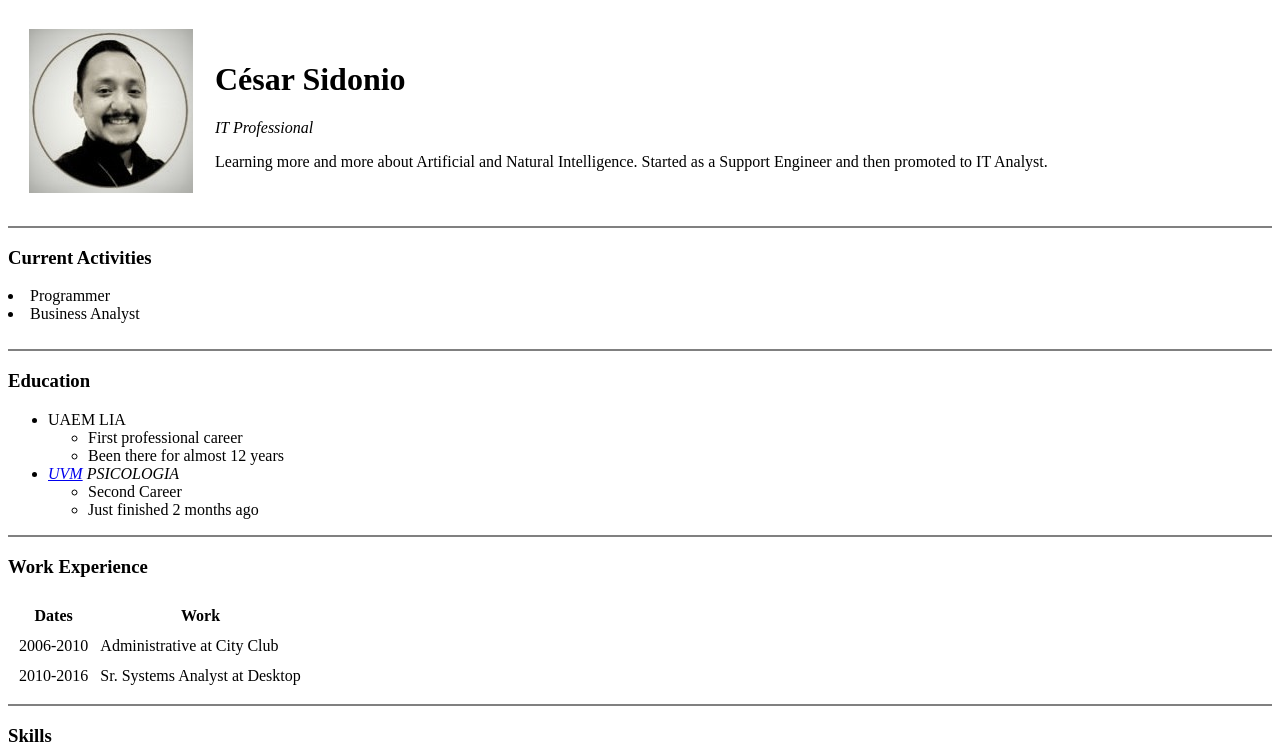
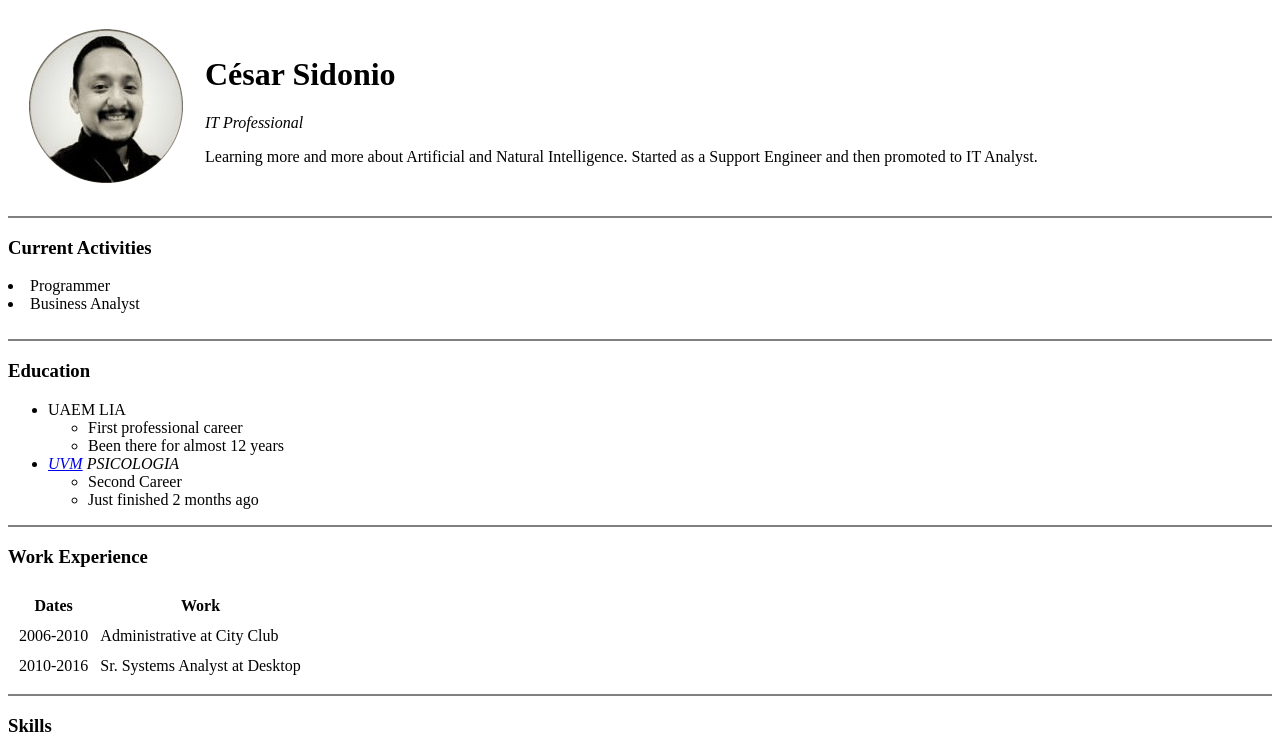
Before and after one commit to kyoiverson/cv, a plain HTML site: page index.html in a window 1280 px wide. Shown: the top 753 px of the page. Drawn offline with Linux system fonts and the light colour scheme.

Commit message:
New profile pic

```diff
--- a/index.html
+++ b/index.html
@@ -9,7 +9,7 @@
 <body>
   <table cellspacing=20>
     <tr>
-      <td> <img src="img/Yo2.png" alt="Profile picure"></td>
+      <td> <img src="img/Yo.png" alt="Profile picure"></td>
       <td>
         <h1>César Sidonio</h1>
         <p><em>IT Professional</em></p>
```
